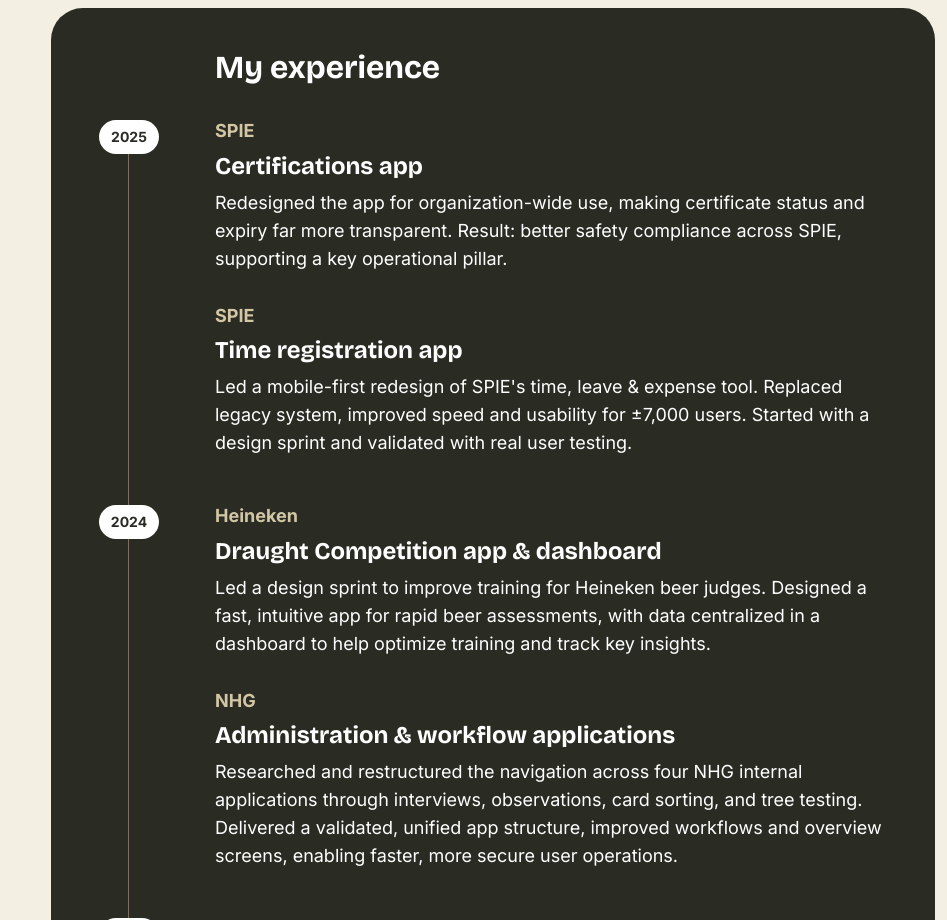
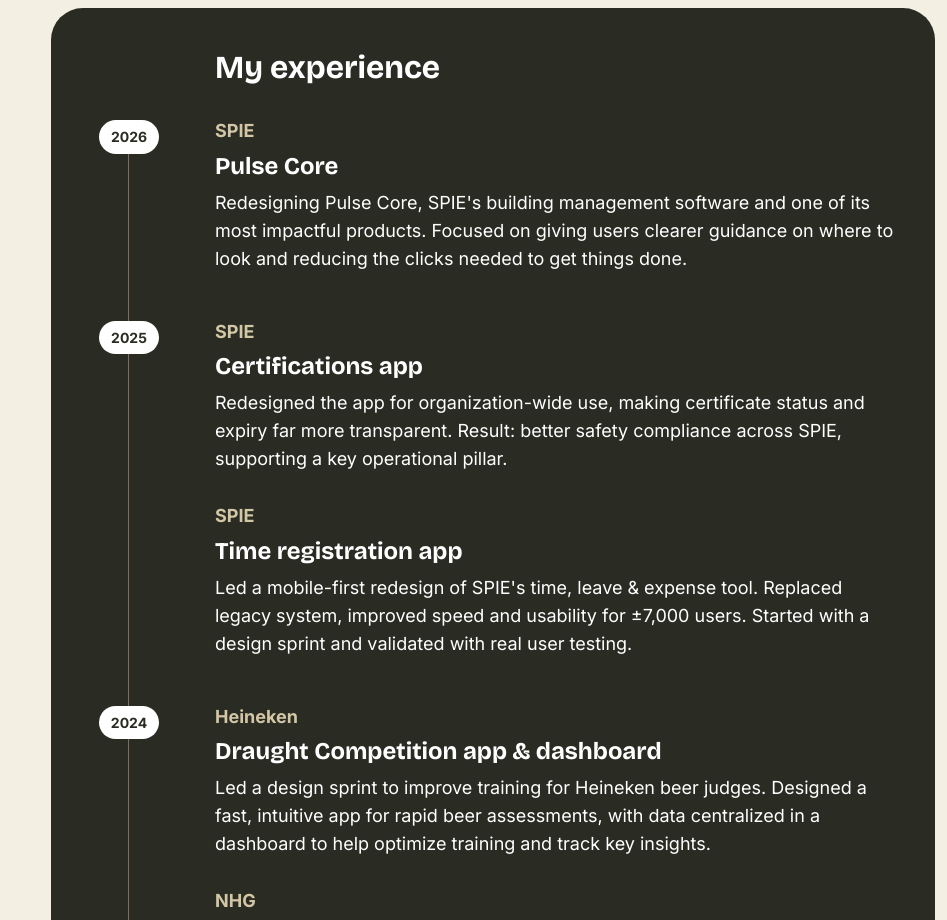
Before and after one commit to jasperdenouden92/portfolio, a React (Vite) app: page / in a window 1280 px wide. Shown: the part 880-1800 px from the top of the page, without its empty margins (333-1280 px from the left). Built offline with nearby package versions, Linux system fonts and the light colour scheme.

Commit message:
Add Pulse Core project to 2026 experience (#4)
Redesigning Pulse Core, SPIE's building management software, to give users clearer guidance and reduce friction in navigation.

Co-authored-by: Claude Haiku 4.5 <noreply@anthropic.com>

```diff
--- a/src/App.tsx
+++ b/src/App.tsx
@@ -16,6 +16,16 @@ const facts: Fact[] = [
 ]
 
 const projects = [
+  {
+    year: '2026',
+    items: [
+      {
+        client: 'SPIE',
+        title: 'Pulse Core',
+        description: 'Redesigning Pulse Core, SPIE\'s building management software and one of its most impactful products. Focused on giving users clearer guidance on where to look and reducing the clicks needed to get things done.',
+      },
+    ],
+  },
   {
     year: '2025',
     items: [
```
